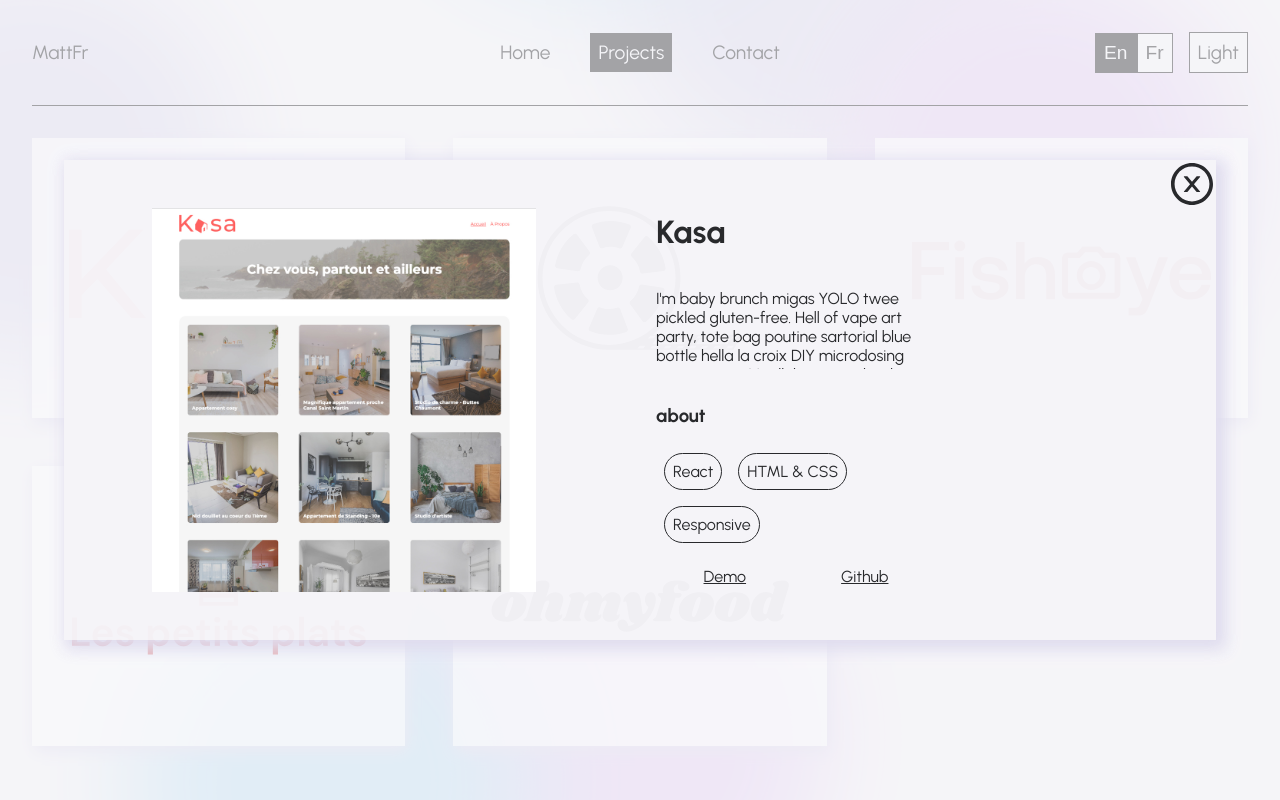
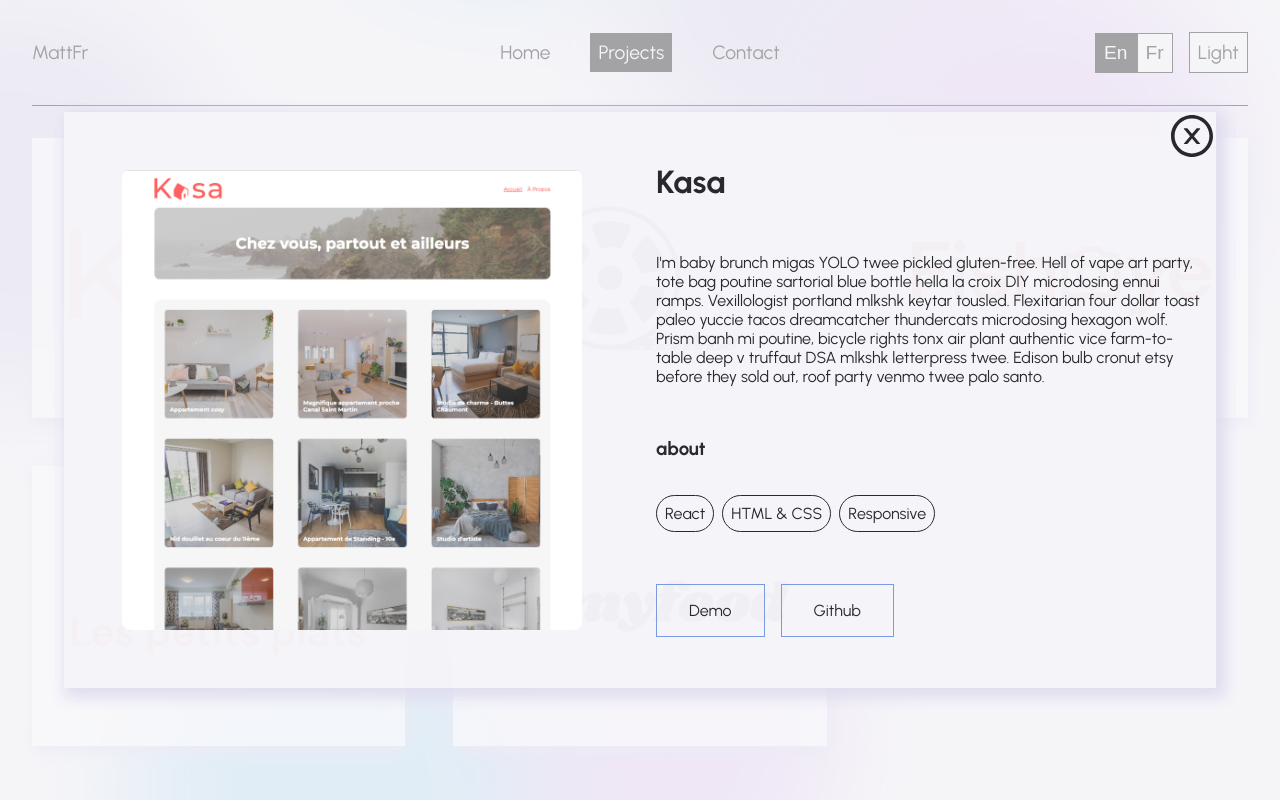
Before and after one commit to Matt-Fr/portfolio, a React (Create React App) app: page /projects in a window 1280 px wide. Both pictures are taken after a click on the element 218 px from the left and 278 px from the top of the page. Built offline with nearby package versions, Linux system fonts and the light colour scheme.

Commit message:
changed modal css

```diff
--- a/src/components/ModalProject.js
+++ b/src/components/ModalProject.js
@@ -32,7 +32,9 @@
           openModal ? "modalProject openModal" : "ModalProject closeModal"
         }
       >
-        <div className="modalProject-bcg"></div>
+        <div
+          className={openModal ? "modalProject-bcg" : "ModalProject closeModal"}
+        ></div>
         <div className="modalProject-imgContainer">
           <img
             src={picture}
@@ -50,25 +52,27 @@
           >
             <AiOutlineCloseCircle className="modalProject-closeBtn-icon"></AiOutlineCloseCircle>
           </button>
-          <div className=" modalProject-info">
-            <h1 className="modalProject-info-title">{title}</h1>
-            <p className="modalProject-info-description">
+          <div className=" modalProject-info-elements">
+            <h1 className="modalProject-info-elements-title">{title}</h1>
+            <p className="modalProject-info-elements-description">
               {writeBilingualContent(descriptionEn, descriptionFr)}
             </p>
-            <h3 className="modalProject-info-about">
+            <h3 className="modalProject-info-elements-about">
               {writeBilingualContent("about", "info")}
             </h3>
-            <div className="modalProject-info-tags">
+            <div className="modalProject-info-elements-tags">
               {tags &&
                 tags.map((tag) => {
                   return (
-                    <span className="modalProject-info-tags-tag">{tag}</span>
+                    <span className="modalProject-info-elements-tags-tag">
+                      {tag}
+                    </span>
                   );
                 })}
             </div>
-            <div className="modalProject-info-links">
+            <div className="modalProject-info-elements-links">
               <a
-                className="modalProject-info-links-link"
+                className="modalProject-info-elements-links-link"
                 href={demo}
                 target="_blank"
                 rel="noopener noreferrer"
@@ -76,7 +80,7 @@
                 Demo
               </a>
               <a
-                className="modalProject-info-links-link"
+                className="modalProject-info-elements-links-link"
                 href={linkGithub}
                 target="_blank"
                 rel="noopener noreferrer"
--- a/src/index.scss
+++ b/src/index.scss
@@ -41,7 +41,7 @@
 .light-theme {
   --clr-bcg: #f6f5f8;
   --clr-font: #28292c;
-  --clr-primary: rgb(78, 161, 245);
+  --clr-primary: #7b9ae6;
   --clr-span1: #dfdcee;
   --clr-span2: #c3e1f3;
   --clr-span3: #e6d2f3;
@@ -50,7 +50,7 @@
 .dark-theme {
   --clr-bcg: #121012;
   --clr-font: #ffffff;
-  --clr-primary: rgb(151, 196, 242);
+  --clr-primary: #3657a3;
   --clr-span1: #4d7780;
   --clr-span2: #341a3f;
   --clr-span3: #160d3f;
@@ -64,6 +64,7 @@
   color: var(--clr-font);
   cursor: pointer;
   font-size: inherit;
+  transition: 0.5s;
 }
 
 .mainHeader {
@@ -96,6 +97,7 @@
     &-active {
       background: var(--clr-font);
       color: var(--clr-bcg);
+      transition: 0.2s;
     }
   }
 }
@@ -125,6 +127,10 @@
 .navbar-element:hover {
   background-color: var(--clr-font);
   color: var(--clr-bcg);
+  -webkit-box-shadow: inset 0px 0px 0px 2px var(--clr-span1);
+  -moz-box-shadow: inset 0px 0px 0px 2px var(--clr-span1);
+  box-shadow: inset 0px 0px 0px 2px var(--clr-span1);
+  transition: 0.2s;
 }
 
 .active {
@@ -237,19 +243,30 @@
     &-img {
       overflow: hidden;
       max-height: 80%;
+      border-radius: 0.5rem;
     }
   }
 
   &-info {
     width: 50%;
     position: relative;
+
+    padding: 1rem;
+    &-elements {
       display: flex;
       flex-direction: column;
-    flex-wrap: nowrap;
-    padding: 1rem;
+      justify-content: space-evenly;
+      width: 100%;
+      height: 100%;
+      &-title {
+        margin: 0;
+      }
       &-description {
-      height: 5rem;
+        max-height: 50%;
         overflow: auto;
+      }
+      &-about {
+        margin: 0;
       }
 
       &-tags {
@@ -257,24 +274,32 @@
         flex-wrap: wrap;
         &-tag {
           border: 1px solid var(--clr-font);
-        margin: 0.5rem;
+          margin-right: 0.5rem;
           padding: 0.5rem;
           border-radius: 2rem;
         }
       }
       &-links {
         display: flex;
-      justify-content: space-around;
+
         &-link {
           color: var(--clr-font);
-        margin: 1rem;
+          margin: 1rem 1rem 0 0;
+          border: 1px var(--clr-primary) solid;
+          text-decoration: none;
+          padding: 1rem 2rem;
+        }
+        &-link:hover {
+          background-color: var(--clr-span3);
+          transition: 0.5s;
+        }
       }
     }
   }
 }
 .openModal {
   width: 90%;
-  height: 60%;
+  max-height: 90%;
   transition: 0.7s ease-in-out;
   opacity: 1;
 }
```
Lines whose indentation alone changed are shown as unchanged.
